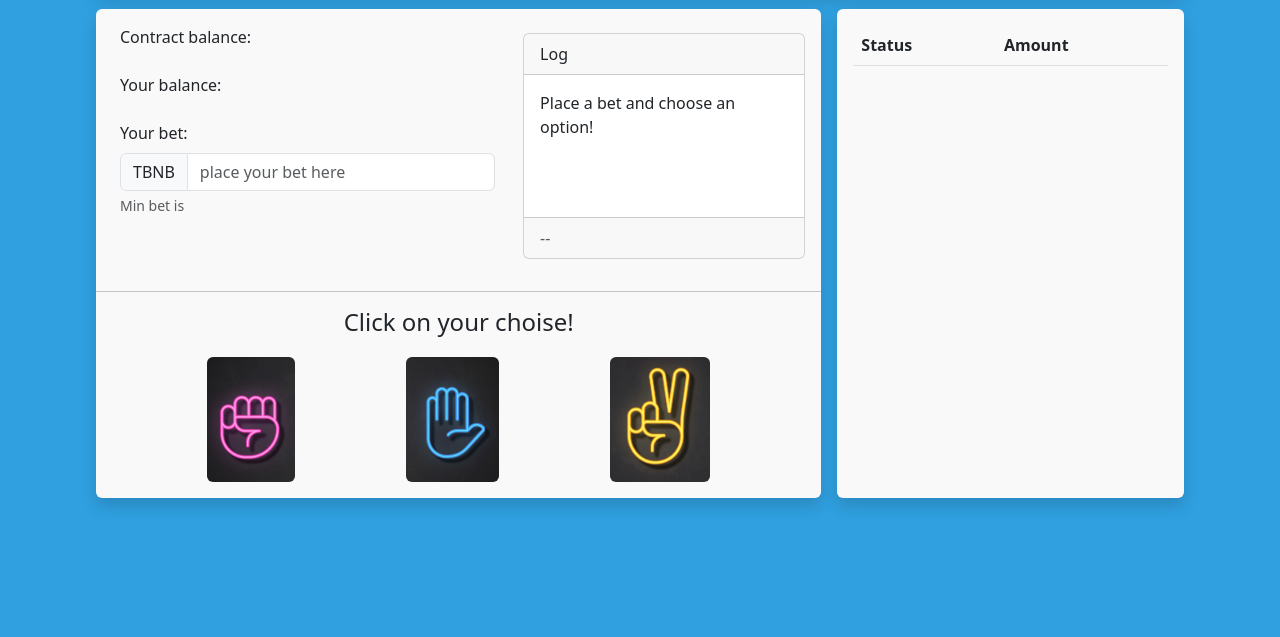
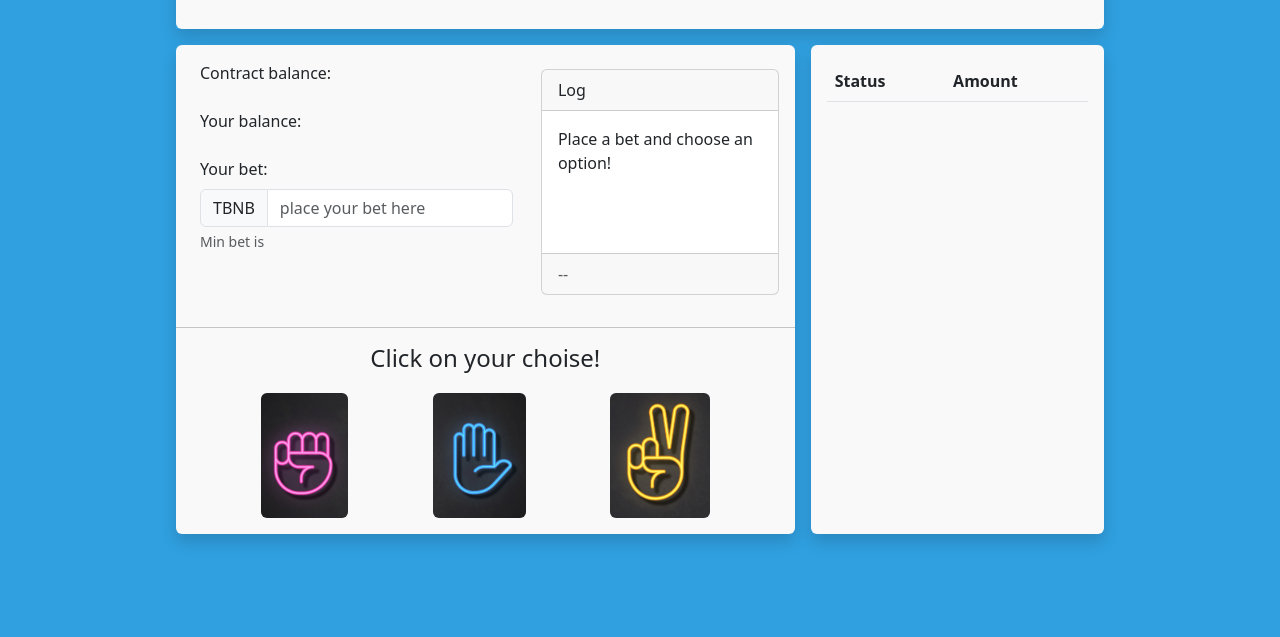
Before and after one commit to poncj/solidity-rps, a plain HTML site: page production/index.html in a window 1280 px wide. Shown: the part 163-800 px from the top of the page. Drawn offline with Linux system fonts and the light colour scheme.

Commit message:
Update style.css

```diff
--- a/production/assets/css/style.css
+++ b/production/assets/css/style.css
@@ -74,7 +74,7 @@ body {
 }
 
 .cover-container {
-    max-width: 70em;
+    max-width: 60em;
     /* margin-top: 2em; */
 }
 
```
